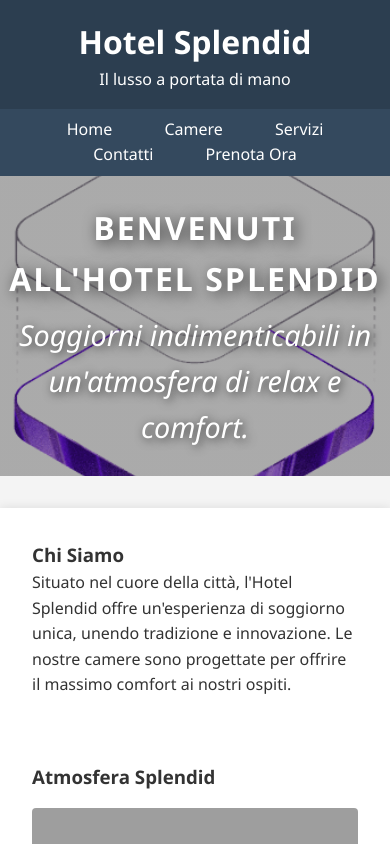
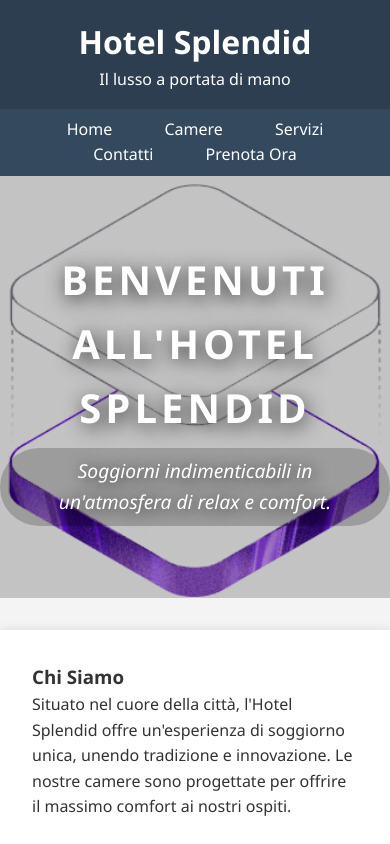
Before and after one commit to Umbe73/Project-Work-Porciello, a plain HTML site: page sito_hotel/index.html in a window 390 px wide. Shown: the top 844 px of the page. Drawn offline with Linux system fonts and the light colour scheme; grey boxes are pictures that could not be loaded.

Commit message:
Fix Hero: altezza 75vh, overlay leggero e re-build applicativo prenotazione

```diff
--- a/sito_hotel/style.css
+++ b/sito_hotel/style.css
@@ -57,10 +57,10 @@ footer {
 
 .hero {
     width: 100%;
-    height: 500px; /* Altezza fissa per evitare ritagli strani su desktop */
+    height: 75vh; /* Molto più grande per un effetto cinematografico */
     padding: 0;
     margin: 0;
-    background: linear-gradient(rgba(0,0,0,0.3), rgba(0,0,0,0.3)), url('assets/hero.png');
+    background: linear-gradient(rgba(0,0,0,0.2), rgba(0,0,0,0.2)), url('assets/hero.png');
     background-size: cover;
     background-position: center;
     background-repeat: no-repeat;
@@ -74,28 +74,35 @@ footer {
 
 @media (max-width: 768px) {
     .hero {
-        height: 300px;
+        height: 50vh;
     }
     .hero h2 {
-        font-size: 2rem !important;
+        font-size: 2.5rem !important;
+    }
+    .hero p {
+        font-size: 1.2rem !important;
+        padding: 0 1rem;
     }
 }
 
 .hero h2 {
-    font-size: 4rem;
-    font-weight: 800;
+    font-size: 5rem;
+    font-weight: 900;
     margin-bottom: 0.5rem;
-    text-shadow: 3px 3px 15px rgba(0,0,0,0.7);
+    text-shadow: 2px 4px 20px rgba(0,0,0,0.8);
     text-transform: uppercase;
-    letter-spacing: 2px;
+    letter-spacing: 4px;
 }
 
 .hero p {
-    font-size: 1.8rem;
+    font-size: 2rem;
     font-weight: 400;
-    max-width: 900px;
-    text-shadow: 2px 2px 10px rgba(0,0,0,0.7);
+    max-width: 1000px;
+    text-shadow: 2px 2px 15px rgba(0,0,0,0.8);
     font-style: italic;
+    background: rgba(0,0,0,0.2);
+    padding: 0.5rem 2rem;
+    border-radius: 50px;
 }
 
 .section {
```
